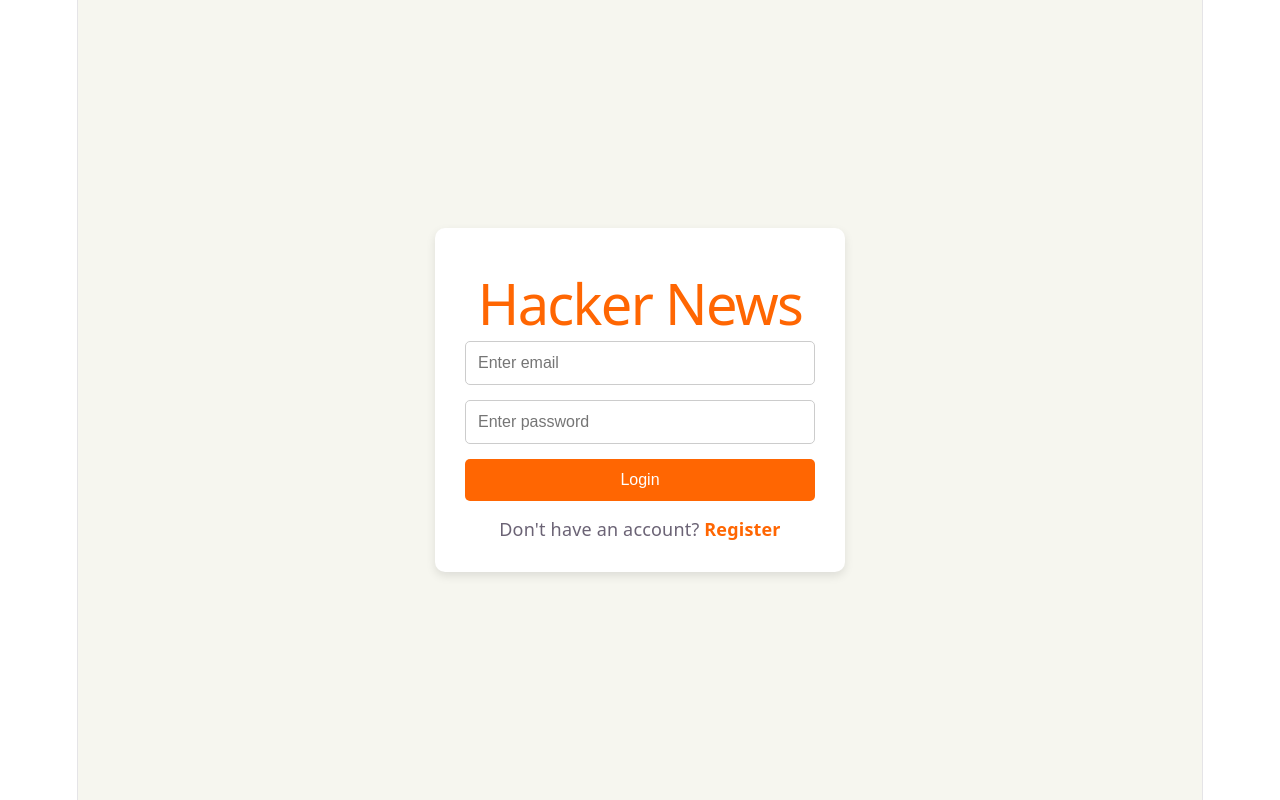
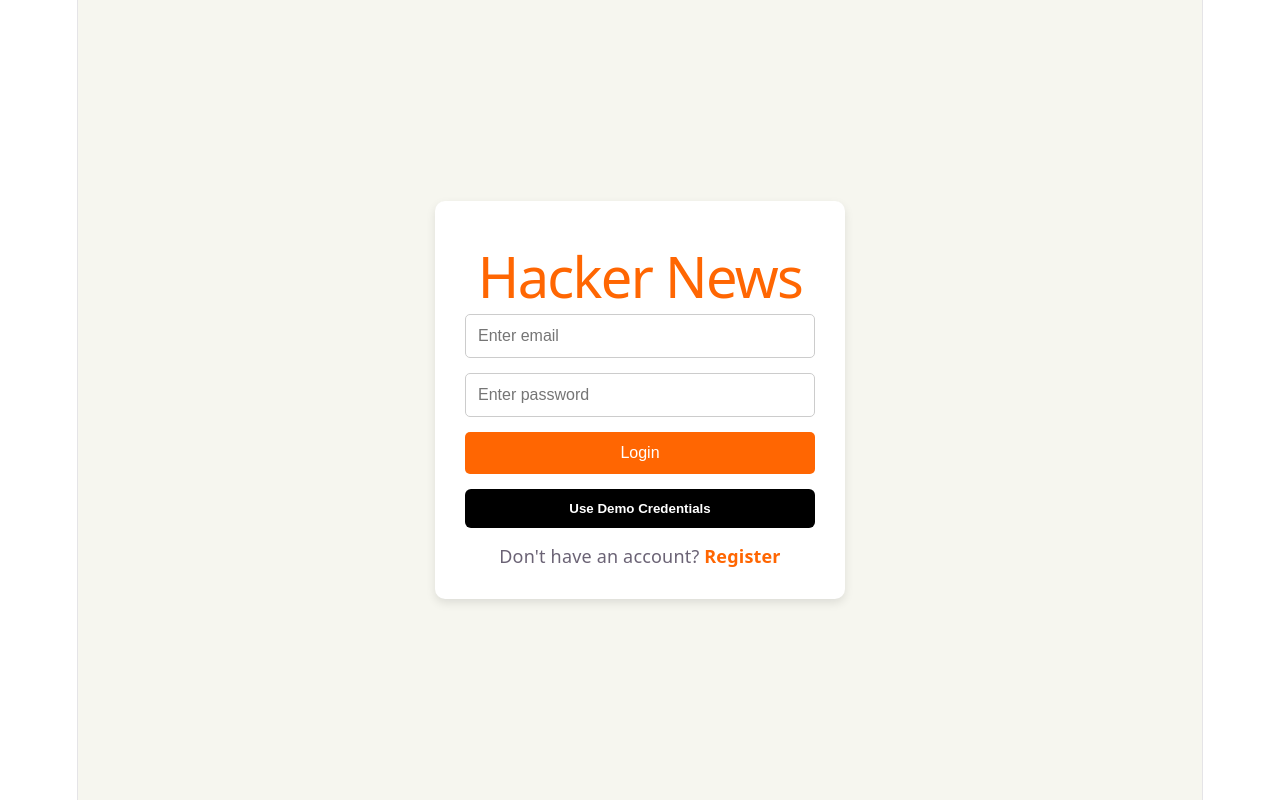
Before and after one commit to anubhav1450/Hacker-News-Scraper, a React app in the folder frontend/: page /login in a window 1280 px wide. Built offline with nearby package versions, Linux system fonts and the light colour scheme; the HTML template or start-up script is replaced by a standard one.

Commit message:
Add demo login credentials and improve auth UX

```diff
--- a/frontend/src/pages/Login.css
+++ b/frontend/src/pages/Login.css
@@ -57,3 +57,26 @@
   text-align: center;
   margin-top: 10px;
 }
+.demo-button {
+  background-color: black;
+
+  color: white;
+
+  border: none;
+
+  padding: 12px;
+
+  border-radius: 6px;
+
+  cursor: pointer;
+
+  font-weight: bold;
+}
+
+.error-text {
+  color: red;
+
+  text-align: center;
+
+  margin-top: 10px;
+}
--- a/frontend/src/pages/Login.jsx
+++ b/frontend/src/pages/Login.jsx
@@ -1,26 +1,45 @@
-import { useContext } from "react";
+import "./Login.css";
+
+import {
+  Link,
+  useNavigate,
+} from "react-router-dom";
+
+import {
+  useState,
+  useContext,
+} from "react";
+
+import axios from "axios";
+
 import { AuthContext } from "../context/AuthContext";
-import "./Login.css";
-import { Link, useNavigate } from "react-router-dom";
-import { useState } from "react";
-import axios from "axios";
 
 function Login() {
 
   const [email, setEmail] = useState("");
+
   const [password, setPassword] = useState("");
+
   const [error, setError] = useState("");
-  const { login } = useContext(AuthContext);
 
   const navigate = useNavigate();
+
+  const { login } = useContext(AuthContext);
 
   const handleSubmit = async (e) => {
 
     e.preventDefault();
 
+    setError("");
+
+    if (!email || !password) {
+
+      setError("All fields are required");
+
+      return;
+    }
+
     try {
-
-      setError("");
 
       const response = await axios.post(
         "http://localhost:3000/api/auth/login",
@@ -31,9 +50,9 @@ function Login() {
       );
 
       login(
-    response.data.user,
-    response.data.token
-  );
+        response.data.user,
+        response.data.token
+      );
 
       navigate("/");
 
@@ -42,6 +61,13 @@ function Login() {
       setError(error.response.data.message);
 
     }
+  };
+
+  const fillDemoCredentials = () => {
+
+    setEmail("ak@gmail.com");
+
+    setPassword("123456");
   };
 
   return (
@@ -53,14 +79,19 @@ function Login() {
           Hacker News
         </h1>
 
-        <form className="login-form" onSubmit={handleSubmit}>
+        <form
+          className="login-form"
+          onSubmit={handleSubmit}
+        >
 
           <input
             type="email"
             placeholder="Enter email"
             className="login-input"
             value={email}
-            onChange={(e) => setEmail(e.target.value)}
+            onChange={(e) =>
+              setEmail(e.target.value)
+            }
           />
 
           <input
@@ -68,11 +99,24 @@ function Login() {
             placeholder="Enter password"
             className="login-input"
             value={password}
-            onChange={(e) => setPassword(e.target.value)}
+            onChange={(e) =>
+              setPassword(e.target.value)
+            }
           />
 
-          <button type="submit" className="login-button">
+          <button
+            type="submit"
+            className="login-button"
+          >
             Login
+          </button>
+
+          <button
+            type="button"
+            className="demo-button"
+            onClick={fillDemoCredentials}
+          >
+            Use Demo Credentials
           </button>
 
           {
@@ -86,10 +130,16 @@ function Login() {
         </form>
 
         <p className="login-text">
+
           Don't have an account?{" "}
-          <Link to="/register" className="login-link">
+
+          <Link
+            to="/register"
+            className="login-link"
+          >
             Register
           </Link>
+
         </p>
 
       </div>
```
